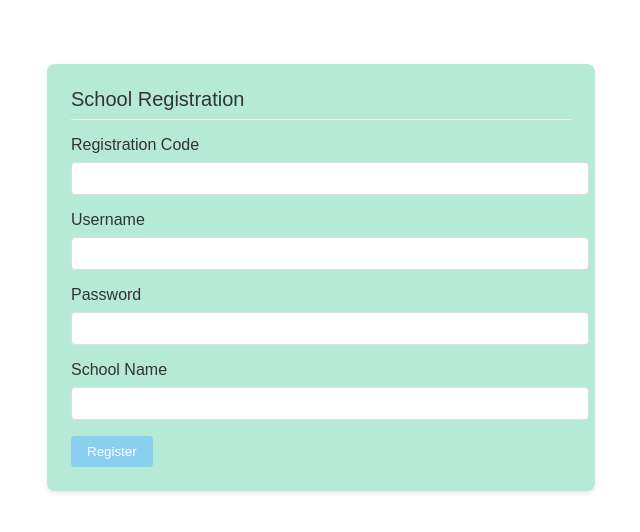
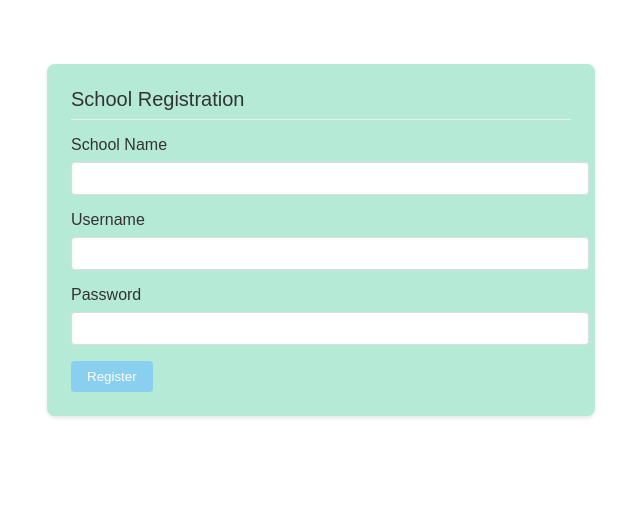
Before and after one commit to Kemuntofaith/Senior-Project, a Flask app: page /register/school in a window 1280 px wide. Shown: the part 50-582 px from the top of the page, without its empty margins (319-959 px from the left). Run offline with Flask 3, Linux system fonts and the light colour scheme.

Commit message:
more corrections

```diff
--- a/app.py
+++ b/app.py
@@ -146,7 +146,6 @@ def register_student():
 @app.route("/register/school", methods=["GET", "POST"])
 def register_school():
     if request.method == "POST":
-        code = request.form.get("code")
         username = request.form.get("username")
         password = request.form.get("password")
         school_name = request.form.get("school_name")
@@ -154,30 +153,13 @@ def register_school():
         db = get_db()
         cursor = db.cursor(dictionary=True)
         try:
-            # Verify registration code
             cursor.execute("""
-                SELECT id FROM registration_codes
-                WHERE code = %s AND role = 'school' AND used = FALSE
-            """, (code,))
-            code_record = cursor.fetchone()
-
-            if not code_record:
-                flash("Invalid or used registration code", "danger")
-                return redirect(url_for("register_school"))
-
-            # Create school account
-            cursor.execute("""
-                INSERT INTO users (username, password, role, is_verified, is_active)
-                VALUES (%s, %s, 'school', TRUE, TRUE)
+                INSERT INTO users (username, password, role, is_verified)
+                VALUES (%s, %s, 'school', FALSE)
             """, (username, password))
 
-            # Mark code as used
-            cursor.execute("""
-                UPDATE registration_codes SET used = TRUE WHERE id = %s
-            """, (code_record['id'],))
-
             db.commit()
-            flash("School registration successful! You can now login.", "success")
+            flash("School registration submitted for admin approval", "success")
             return redirect(url_for("login"))
         except Exception as e:
             db.rollback()
@@ -189,7 +171,6 @@ def register_school():
 @app.route("/register/retailer", methods=["GET", "POST"])
 def register_retailer():
     if request.method == "POST":
-        code = request.form.get("code")
         username = request.form.get("username")
         password = request.form.get("password")
         business_name = request.form.get("business_name")
@@ -197,30 +178,18 @@ def register_retailer():
         db = get_db()
         cursor = db.cursor(dictionary=True)
         try:
-            # Verify registration code
             cursor.execute("""
-                SELECT id FROM registration_codes
-                WHERE code = %s AND role = 'retailer' AND used = FALSE
-            """, (code,))
-            code_record = cursor.fetchone()
-
-            if not code_record:
-                flash("Invalid or used registration code", "danger")
-                return redirect(url_for("register_retailer"))
-
-            # Create retailer account
-            cursor.execute("""
-                INSERT INTO users (username, password, role, is_verified, is_active)
-                VALUES (%s, %s, 'retailer', FALSE, TRUE)
+                INSERT INTO users (username, password, role, is_approved)
+                VALUES (%s, %s, 'retailer', FALSE)
             """, (username, password))
 
-            # Mark code as used
             cursor.execute("""
-                UPDATE registration_codes SET used = TRUE WHERE id = %s
-            """, (code_record['id'],))
+                INSERT INTO retailer_profiles (user_id, business_name)
+                VALUES (%s, %s)
+            """, (cursor.lastrowid, business_name))
 
             db.commit()
-            flash("Retailer registration submitted for admin approval", "success")
+            flash("Retailer registration submitted for school approval", "success")
             return redirect(url_for("login"))
         except Exception as e:
             db.rollback()
@@ -243,6 +212,14 @@ def login():
 
         if user_data:
             if password == user_data['password']:
+                if user_data['role'] == 'school' and not user_data['is_verified']:
+                    flash("School account pending admin approval", "danger")
+                    return redirect(url_for("login"))
+
+                if user_data['role'] == 'retailer' and not user_data['is_approved']:
+                    flash("Retailer account pending school approval", "danger")
+                    return redirect(url_for("login"))
+
                 if user_data['role'] == 'retailer' and not user_data['is_verified']:
                     flash("Retailer account pending admin approval", "danger")
                     return redirect(url_for("login"))
--- a/templates/register_school.html
+++ b/templates/register_school.html
@@ -5,20 +5,16 @@
     <div class="card-header">School Registration</div>
     <form method="POST">
         <div class="form-group">
-            <label for="code">Registration Code</label>
-            <input type="text" id="code" name="code" required>
+            <label>School Name</label>
+            <input type="text" name="school_name" required>
         </div>
         <div class="form-group">
-            <label for="username">Username</label>
-            <input type="text" id="username" name="username" required>
+            <label>Username</label>
+            <input type="text" name="username" required>
         </div>
         <div class="form-group">
-            <label for="password">Password</label>
-            <input type="password" id="password" name="password" required>
-        </div>
-        <div class="form-group">
-            <label for="school_name">School Name</label>
-            <input type="text" id="school_name" name="school_name" required>
+            <label>Password</label>
+            <input type="password" name="password" required>
         </div>
         <button type="submit" class="btn">Register</button>
     </form>
```
